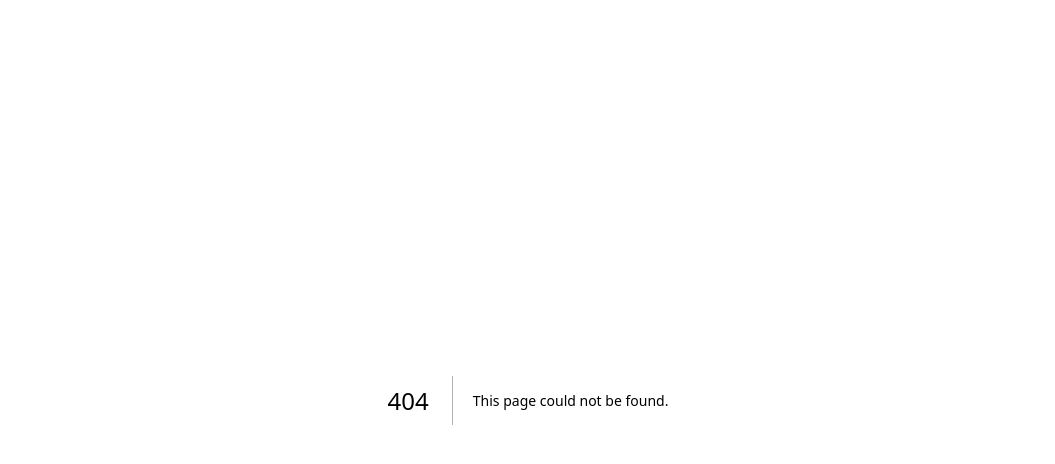
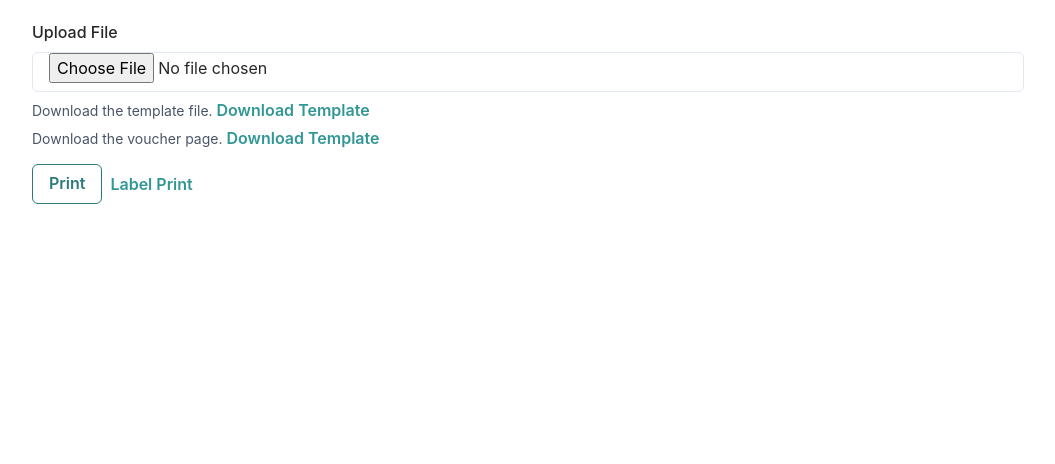
Before and after one commit to proniraj/print-bill, a Next.js app: page /voucher in a window 1280 px wide. Before the commit this address had no page. Shown: the top 464 px of the page, without its empty margins (112-1167 px from the left). Built offline with nearby package versions, Linux system fonts and the light colour scheme.

Commit message:
feat: voucher print

```diff
--- a/package.json
+++ b/package.json
@@ -25,5 +25,6 @@
     "eslint": "^8",
     "eslint-config-next": "14.0.3",
     "typescript": "^5"
-  }
+  },
+  "packageManager": "pnpm@9.5.0+sha512.140036830124618d624a2187b50d04289d5a087f326c9edfc0ccd733d76c4f52c3a313d4fc148794a2a9d81553016004e6742e8cf850670268a7387fc220c903"
 }
--- /dev/null
+++ b/src/hooks/useNewWindow.tsx
@@ -0,0 +1,50 @@
+import { ElementType } from "react";
+import { createRoot } from "react-dom/client";
+
+// 595 is the height of A4 paper in pixels
+// 842 is the width of A4 paper in pixels
+const useNewWindow = () => {
+  const openInNewWindow = (Component: ElementType) => {
+    const newWindow = window.open("", "print", "width=842,height=595");
+    if (newWindow) {
+      newWindow.document.write('<div id="print-window" class="print"></div>');
+      newWindow.document.body.style.margin = "0";
+      newWindow.document.body.style.padding = "0";
+
+      // set global styles
+      const style = newWindow.document.createElement("style");
+      style.innerHTML = `
+      *{
+        box-sizing: border-box;
+        margin: 0;
+        padding: 0;
+        }
+
+        @media print {
+          body {
+            margin: 0;
+            padding: 0;
+          }
+          .no-print {
+            display: none;
+          }
+          .print {
+            display: block;
+          }
+
+        }
+      `;
+
+      newWindow.document.head.appendChild(style);
+
+      const rootElement = newWindow.document.getElementById("print-window");
+      if (!rootElement) return;
+      const root = createRoot(rootElement);
+      root.render(<Component />);
+    }
+  };
+
+  return { openInNewWindow };
+};
+
+export default useNewWindow;
--- /dev/null
+++ b/src/pages/voucher.tsx
@@ -0,0 +1,206 @@
+import Head from "next/head";
+import { FC, MouseEventHandler, PropsWithChildren, useState } from "react";
+import "../styles/Home.module.css";
+import {
+  Button,
+  Container,
+  FormControl,
+  FormHelperText,
+  FormLabel,
+  Input,
+  Stack,
+  chakra,
+  Table,
+  Thead,
+  Tbody,
+  Tr,
+  Th,
+  Td,
+  TableContainer,
+  HStack,
+} from "@chakra-ui/react";
+import Link from "next/link";
+import useNewWindow from "@/hooks/useNewWindow";
+import parseSheetInputData, { EFields, TField } from "@/utils/fileReader";
+
+export default function Home() {
+  const { openInNewWindow } = useNewWindow();
+
+  const [fields, setFields] = useState<TField[]>([]);
+
+  const PrintableArea = () => {
+    return <VoucherCards fields={fields} />;
+  };
+
+  const openPrintWindow: MouseEventHandler<HTMLButtonElement> = (e) => {
+    if (fields.length === 0) {
+      return alert("No data to print");
+    }
+    openInNewWindow(PrintableArea);
+  };
+
+  return (
+    <>
+      <Head>
+        <title>Today Trend | Bill Printing</title>
+        <meta name="description" content="Today Trend Bill Printing" />
+        <meta name="viewport" content="width=device-width, initial-scale=1" />
+        <link rel="icon" href="/favicon.ico" />
+      </Head>
+
+      <Container
+        className="no-print"
+        maxW="container.lg"
+        py={5}
+        color="#262626"
+      >
+        <chakra.form>
+          <Stack spacing={4}>
+            <FormControl isInvalid={false}>
+              <FormLabel>Upload File</FormLabel>
+              <Input
+                type="file"
+                name="upload"
+                id="upload"
+                onChange={(e) => parseSheetInputData(e, setFields)}
+                accept=".xlsx"
+              />
+              <FormHelperText>
+                Download the template file.{" "}
+                <Button
+                  as={"a"}
+                  href="/template.xlsx"
+                  download
+                  variant="link"
+                  colorScheme="teal"
+                >
+                  Download Template
+                </Button>
+              </FormHelperText>
+              <FormHelperText>
+                Download the voucher page.{" "}
+                <Button
+                  as={"a"}
+                  href="/voucher.pdf"
+                  download
+                  variant="link"
+                  colorScheme="teal"
+                >
+                  Download Template
+                </Button>
+              </FormHelperText>
+            </FormControl>
+
+            <HStack>
+              <Button
+                onClick={openPrintWindow}
+                variant="outline"
+                colorScheme="teal"
+              >
+                Print
+              </Button>
+
+              <Button as={Link} href="/" variant="link" colorScheme="teal">
+                Label Print
+              </Button>
+            </HStack>
+          </Stack>
+        </chakra.form>
+      </Container>
+
+      <TableContainer className="no-print">
+        {fields.length > 0 && (
+          <Table className="table no-print" variant="simple">
+            <Thead>
+              <Tr>
+                {Object.values(EFields).map((field, i) => (
+                  <Th key={i}>{field}</Th>
+                ))}
+              </Tr>
+            </Thead>
+            <Tbody>
+              {fields.map((item, index) => (
+                <Tr key={index}>
+                  {Object.values(EFields).map((field) => (
+                    <Td key={item[field]}>{item[field]}</Td>
+                  ))}
+                </Tr>
+              ))}
+            </Tbody>
+          </Table>
+        )}
+      </TableContainer>
+    </>
+  );
+}
+
+type Props = { fields: TField[] };
+
+const VoucherCards: FC<Props> = ({ fields }) => {
+  const total = fields.length;
+  const maxPage = Math.ceil(total / 6);
+  return Array.from({ length: maxPage }).map((_, i) => (
+    <PageWrapper key={i}>
+      {fields.slice(i * 6, i * 6 + 6).map((item, index) => (
+        <Card key={index} label={item?.NAME} />
+      ))}
+    </PageWrapper>
+  ));
+};
+
+const PageWrapper: FC<PropsWithChildren> = ({ children }) => {
+  return (
+    <div
+      style={{
+        width: "100%",
+        height: "100%",
+        margin: 0,
+        padding: "10px",
+        overflow: "hidden",
+      }}
+    >
+      <div
+        style={{
+          width: "100%",
+          height: "100%",
+          display: "grid",
+          gridTemplateColumns: "repeat(2, 1fr)",
+          gridTemplateRows: "repeat(3, 1fr)",
+          gap: "20px",
+          overflow: "hidden",
+        }}
+      >
+        {children}
+      </div>
+    </div>
+  );
+};
+
+type CardProps = { label?: string };
+
+const Card: FC<CardProps> = ({ label }) => {
+  return (
+    <div
+      style={{
+        padding: "10px",
+        border: "1px solid black",
+        position: "relative",
+      }}
+    >
+      <p
+        style={{
+          position: "absolute",
+          top: "36%",
+          left: "28.92%",
+          width: "calc(100% - 30%)",
+          height: "auto",
+          fontWeight: "bold",
+          color: "black",
+          textAlign: "center",
+        }}
+      >
+        {label}
+      </p>
+    </div>
+  );
+};
--- a/src/styles/globals.css
+++ b/src/styles/globals.css
@@ -129,3 +129,12 @@
     display: none !important;
   }
 }
+
+/* Print window */
+#print {
+  margin: 0;
+  padding: 0;
+  background: red;
+  width: 100%;
+  height: 100%;
+}
--- /dev/null
+++ b/src/utils/fileReader.ts
@@ -0,0 +1,78 @@
+import { ChangeEvent, ChangeEventHandler } from "react";
+import * as XLSX from "xlsx";
+
+export enum EVendor {
+  TODAYTREND = "TODAYTREND",
+  DRESSBERRY = "DRESSBERRY",
+  MANTRAMART = "MANTRAMART",
+  VANESSA = "VANESSA",
+  DALICART = "DALICART",
+}
+
+export enum EFields {
+  SN = "SN",
+  NAME = "NAME",
+  ADDRESS = "ADDRESS",
+  PHONE = "PHONE",
+  PRODUCT = "PRODUCT",
+  COD = "COD",
+  BRANCH = "BRANCH",
+  VENDOR = "VENDOR",
+}
+
+export type TField = Record<EFields, string> &
+  {
+    VENDOR: EVendor;
+  }[];
+
+const parseSheetInputData = (
+  e: ChangeEvent<HTMLInputElement>,
+  callback: (data: TField[]) => void
+) => {
+  e.preventDefault();
+  const file = e?.target?.files?.[0];
+  const reader = new FileReader();
+
+  reader.onload = (event) => {
+    const binaryString = event.target?.result;
+    const workbook = XLSX.read(binaryString, { type: "binary" });
+    const sheetName = workbook.SheetNames[0]; // Assuming reading the first sheet
+
+    const sheet = workbook.Sheets[sheetName];
+    const excelData = XLSX.utils.sheet_to_json(sheet, { header: 1 });
+
+    const headerRow = (excelData?.[0] as string[]) || [];
+    const headerRowKeys = headerRow.map((header) => header.toUpperCase());
+
+    const dataRows = (excelData.slice(1) as string[][]).filter(
+      (item) => item?.filter((cell) => Boolean(cell)).length > 3
+    );
+
+    const fields = Object.values(EFields);
+
+    const fieldsIndex = fields.reduce((acc, field) => {
+      if (headerRowKeys.indexOf(field) !== -1)
+        acc[field] = headerRowKeys.indexOf(field) as number;
+      return acc;
+    }, {} as Record<EFields, number>);
+
+    const dataRowsObj = dataRows.map((row) => {
+      return fields.reduce((acc, cell, index) => {
+        return {
+          ...acc,
+          [cell]: row[
+            fieldsIndex[cell as EFields] as number
+          ] as TField[EFields],
+        };
+      }, {} as TField);
+    });
+
+    callback(dataRowsObj);
+  };
+
+  if (file) {
+    reader.readAsBinaryString(file);
+  }
+};
+
+export default parseSheetInputData;
```
Also changed, not shown: src/pages/index.tsx (+23 -72 lines), 1 other file (tests, documents, lock files or other folders).
